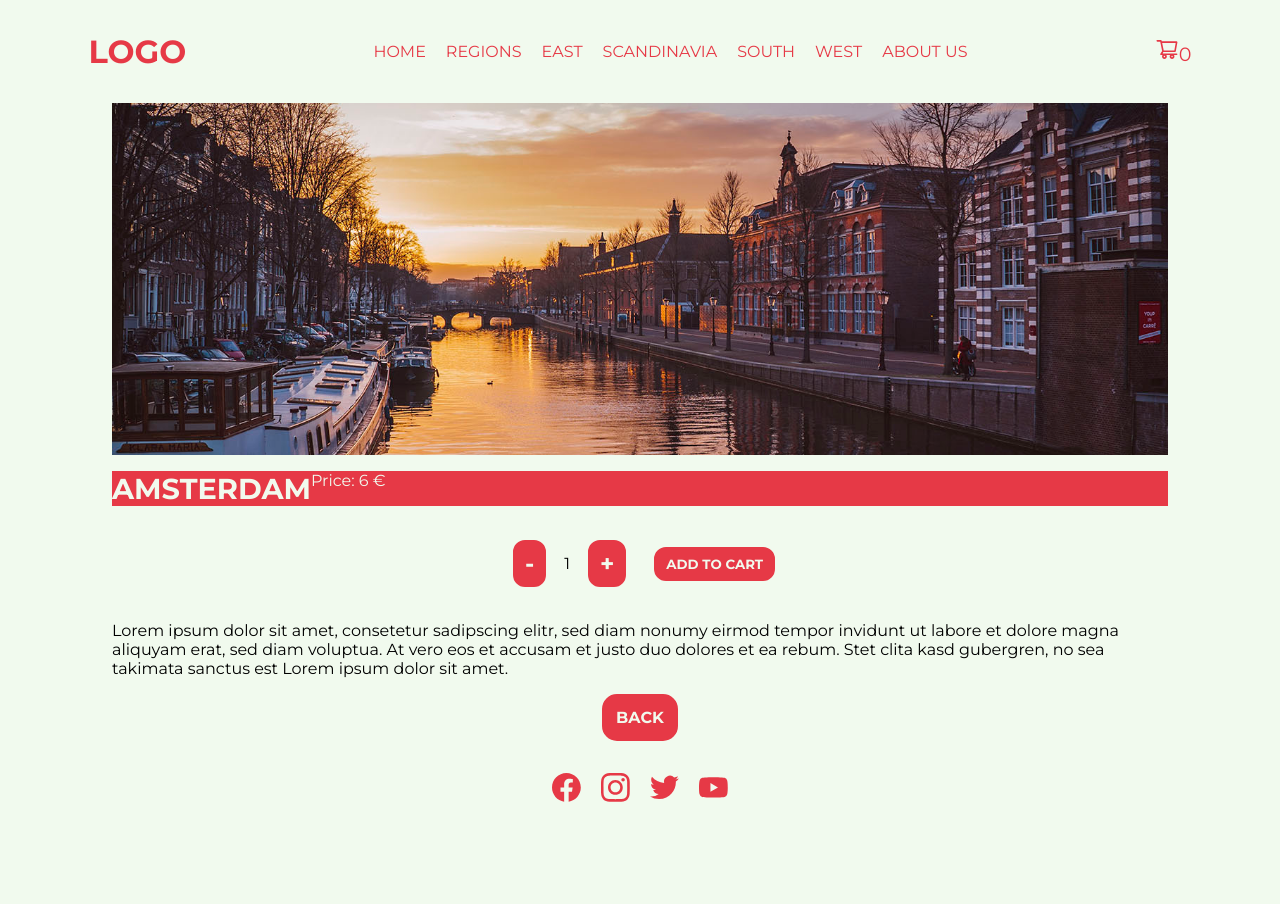
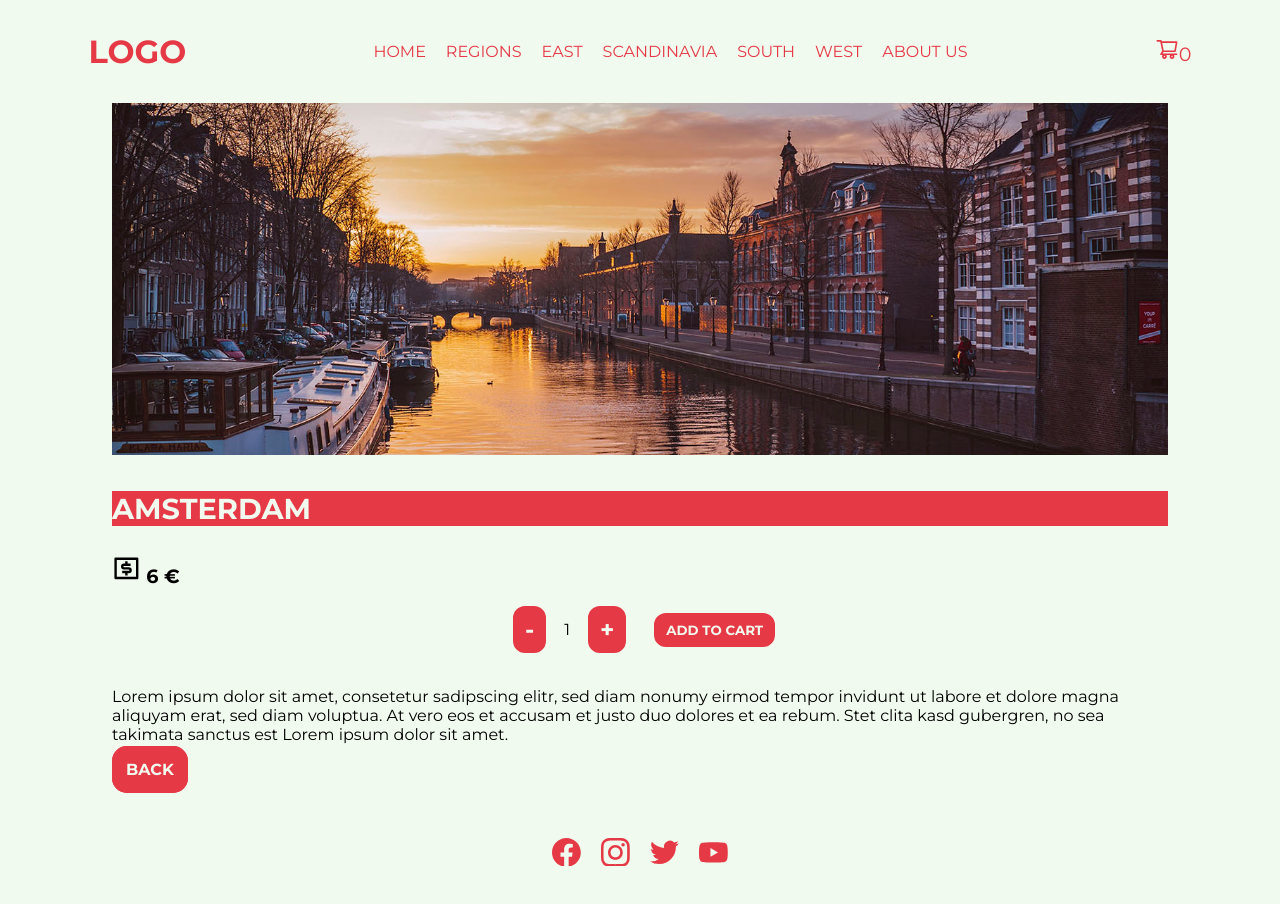
Before and after one commit to franciccone/ecommerce-react, a React (Create React App) app: page /detail/1 in a window 1280 px wide. Before the commit the page ends 841 px from the top, so only its background shows below. Built offline with nearby package versions, Linux system fonts and the light colour scheme.

Commit message:
Add more styles to ItemDetail

```diff
--- a/package.json
+++ b/package.json
@@ -6,6 +6,7 @@
     "@testing-library/jest-dom": "^5.14.1",
     "@testing-library/react": "^11.2.7",
     "@testing-library/user-event": "^12.8.3",
+    "bootstrap": "^5.1.0",
     "react": "^17.0.2",
     "react-dom": "^17.0.2",
     "react-icons": "^4.2.0",
--- a/src/components/ItemDetailContainer/ItemDetail.css
+++ b/src/components/ItemDetailContainer/ItemDetail.css
@@ -1,29 +1,35 @@
 @import url('https://fonts.googleapis.com/css2?family=Montserrat:wght@400;500;700&display=swap');
 
 .city-container {
-    display: flex;
-    flex-direction: column;
-    justify-content: center;
-    align-items: center;
+    display: grid;
+    grid-template-columns: repeat(6, 1fr);
+    grid-template-rows: repeat(12, 3.5vw);
+    grid-gap: 15px;
     margin: 2em 7em;
     font-family: 'Montserrat', sans-serif;
 }
 
 .city-img {
+    grid-column-start: 1;
+    grid-column-end: 7;
+    grid-row-start: 1;
+    grid-row-end: 6;
     width: 100%;
     height: auto;
 }
 
 .city-box {
-    display: flex;
-    flex-wrap: nowrap;
+    grid-column-start: 1;
+    grid-column-end: 7;
+    grid-row-start: 7;
+    grid-row-end: 13;
+}
+
+.city-name {
     width: 100%;
     height: auto;
     margin: 1em 0;
     background-color: #E63946;
-}
-
-.city-name {
     font-size: 1.8em;
     font-weight: 700;
     text-transform: uppercase;
@@ -31,8 +37,13 @@
 }
 
 .city-price {
+    font-size: 1.2em;
+    font-weight: 700;
+}
+
+.icon-price {
+    font-size: 1.5em;
     font-weight: 400;
-    color: #F1FAEE;
 }
 
 .city-desc {
--- a/src/components/ItemDetailContainer/ItemDetail.js
+++ b/src/components/ItemDetailContainer/ItemDetail.js
@@ -2,20 +2,20 @@ import React from 'react';
 import { Link } from 'react-router-dom';
 import { ItemCount } from '../ItemCount/ItemCount';
 import './ItemDetail.css';
+import { RiMoneyDollarBoxLine } from 'react-icons/ri';
 
 export const ItemDetail = ({region, name, bigdesc, picture, price}) => {
 
     return (
-        <div className="city-container">
+        <section className="city-container">
             <img className="city-img" src={picture} alt={name}/>
             <div className="city-box">
                 <h2 className="city-name">{name}</h2>
-                <p className="city-price">Price: {price} €</p>
+                <p className="city-price"><RiMoneyDollarBoxLine className="icon-price"/> {price} €</p>
+                <ItemCount stock={100} initial={1} onAdd={() => console.log('BUY')}/>
+                <p className="city-desc">{bigdesc}</p>
+                <Link to={`/regions/${region}`} className="city-btn">Back</Link>
             </div>
-            <ItemCount stock={100} initial={1} onAdd={() => console.log('BUY')}/>
-            <p className="city-desc">{bigdesc}</p>
-
-            <Link to={`/regions/${region}`} className="city-btn">Back</Link>
-        </div>
+        </section>
     )
 }
```
Also changed, not shown: 1 other file (tests, documents, lock files or other folders).
